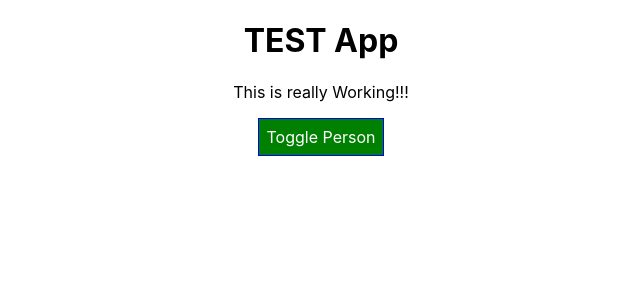
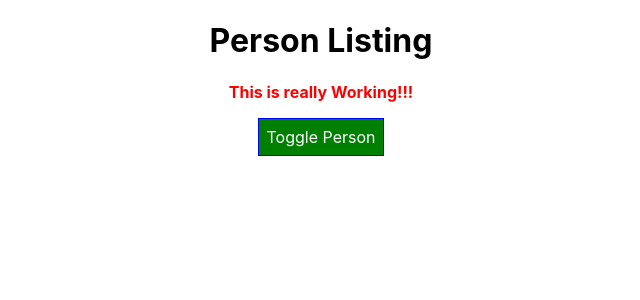
Before and after one commit to bhopals/react-burger-app, a React (Create React App) app: page / in a window 1280 px wide. Shown: the top 300 px of the page, without its empty margins (319-959 px from the left). Built offline with nearby package versions, Linux system fonts and the light colour scheme.

Commit message:
Setting classnames Dynamically

```diff
--- a/src/App.css
+++ b/src/App.css
@@ -30,3 +30,12 @@
     transform: rotate(360deg);
   }
 }
+
+
+.red {
+  color:red;
+}
+
+.bold {
+  font-weight: bold;
+}
--- a/src/App.js
+++ b/src/App.js
@@ -1,6 +1,7 @@
 import React, { Component } from 'react';
 import './App.css';
 import Person from './Person/Person.js';
+
 
 class App extends Component {
 
@@ -77,10 +78,19 @@ class App extends Component {
     style.backgroundColor='red';
     }
 
+    const classes = [];
+    if(this.state.persons.length >=2) {
+      classes.push('red');
+    }
+
+    if(this.state.persons.length >=1) {
+      classes.push('bold');
+    }
+
     return (
       <div className="App">
-        <h1>TEST App</h1>
-        <p>This is really Working!!!</p>
+        <h1>Person Listing</h1>
+        <p className={classes.join(' ')}>This is really Working!!!</p>
         <button  style={style} onClick={this.togglePersonHandler}>Toggle Person</button>
          {person}
       </div>
```
